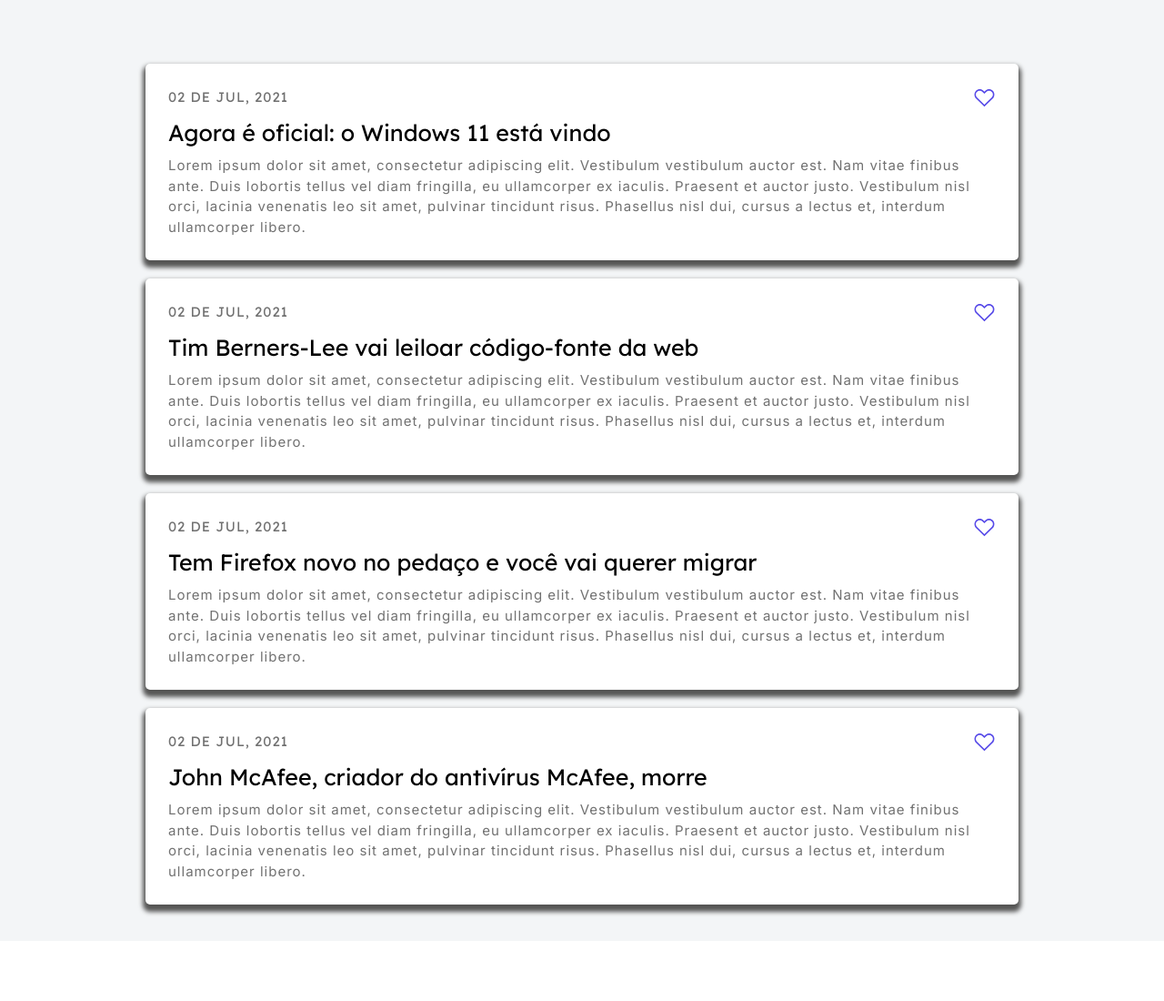
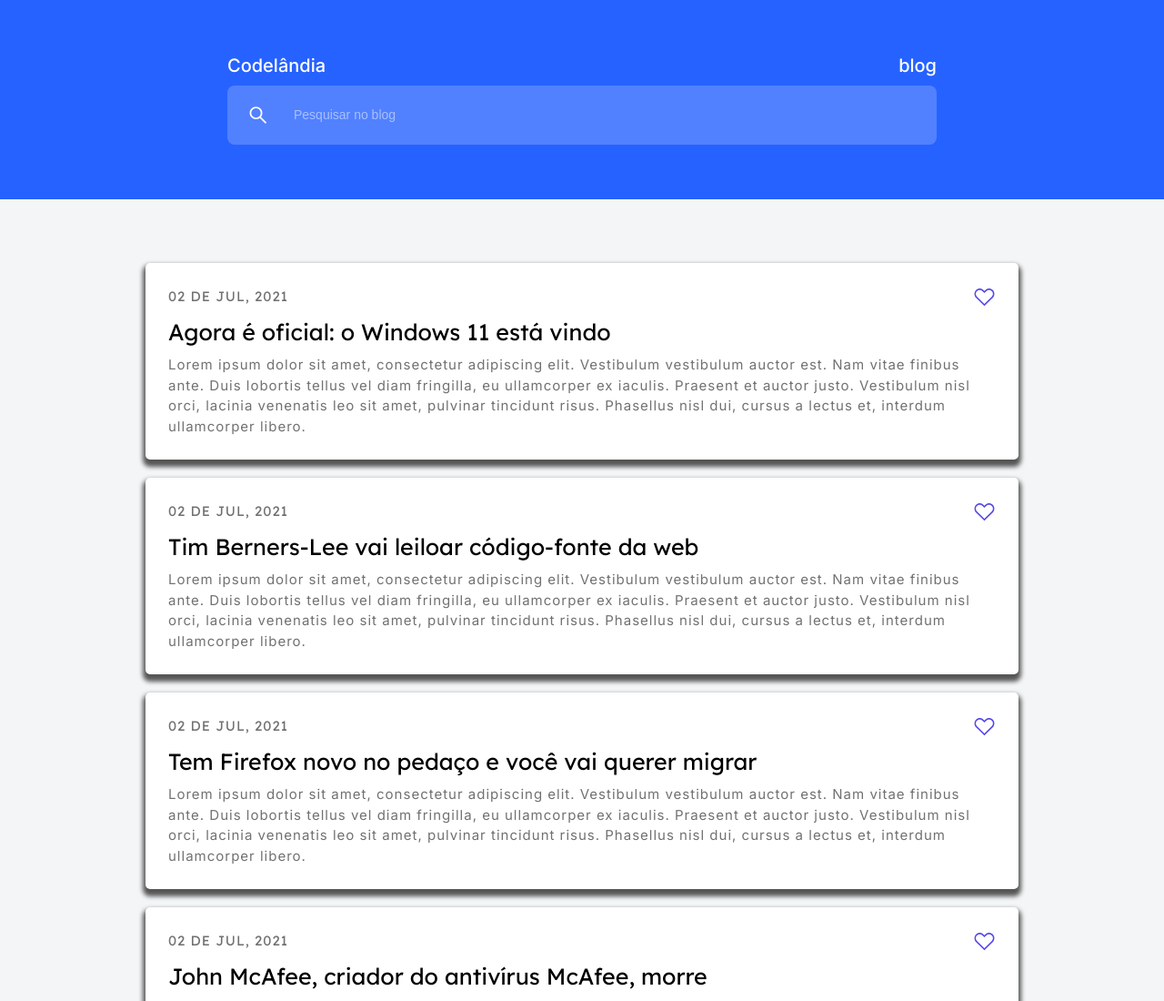
Before and after one commit to GeovanneDev/Desafio1_Codelandia, a plain HTML site: page index.html in a window 1280 px wide. Shown: the top 1100 px of the page at 91% size. Before the commit the page ends 1034 px from the top, so only its background shows below. Drawn offline with nearby package versions, Linux system fonts and the light colour scheme.

Commit message:
header adicionado

```diff
--- a/SRC/style.css
+++ b/SRC/style.css
@@ -10,9 +10,10 @@
 :root {
     font-size: 62.5%;
     --background: #f3f5f7;
+    --background-secondary: #2662ff;
     --color-primary: #1a202c;
     --color-secondary: #ffff;
-    --color-text:#717171
+    --color-text: #717171
 }
 
 
@@ -40,8 +41,93 @@
     margin-block: 2rem;
 }
 
-.l-main{
+.l-main {
     width: 100%;
+}
+
+
+
+.l-header {
+    background: var(--background-secondary);
+    flex-flow: row wrap;
+    display: flex;
+    flex-direction: column;
+    justify-content: center;
+    align-items: center;
+}
+
+.content-header {
+    display: flex;
+    flex-direction: column;
+    align-items: column;
+
+    width: 100%;
+    max-width: 90em;
+
+
+    width: min(100dvw - 2rem, 96rem);
+
+    padding: 6rem;
+}
+
+.l-header__title {
+    display: flex;
+    justify-content: space-between;
+
+    color: var(--color-secondary)
+}
+
+.l-header__title p {
+    font-size: 2rem
+}
+
+
+
+.l-header__search {
+    display: flex;
+    align-items: center;
+
+    height: 4em;
+    width: 100%;
+
+    padding: 2.2em;
+    gap: 1.4em;
+
+    background: rgba(255, 255, 255, 0.2);
+
+    border-radius: .8rem;
+
+    margin-top: 1em;
+}
+
+.input-search {
+    background-color: transparent;
+    border: none;
+    width: 100%;
+
+    padding: 1em;
+}
+
+
+.input-search::placeholder {
+    font-size: 1.4rem;
+    font-weight: 300;
+
+    color: rgba(255, 255, 255, 0.5);
+}
+
+@media screen and (min-width: 48em) {
+    .l-header .content {
+        gap: 7.3em;
+    }
+
+    .l-header__title {
+        font-size:2em;
+    }
+
+    .l-header__search {
+        height: 6.5em;
+    }
 }
 
 
@@ -82,14 +168,14 @@
     border-radius: 0.5em;
 }
 
-.list-itens h1{
+.list-itens h1 {
     font-size: 2.5rem;
     font-family: 'Lexend', sans-serif;
     font-weight: 400;
- /*    text-transform: uppercase; */
+    /*    text-transform: uppercase; */
 }
 
-.list-itens p{
+.list-itens p {
     font-size: 1.5rem;
     color: var(--color-text);
     font-weight: 400;
@@ -97,13 +183,13 @@
     letter-spacing: 1px;
 }
 
-.list-itens header{
+.list-itens header {
     display: flex;
     justify-content: space-between;
     align-items: center;
 }
 
-.list-itens header p{
+.list-itens header p {
     font-family: 'Lexend', sans-serif;
     font-size: 1.5rem;
     text-transform: uppercase;
--- a/index.html
+++ b/index.html
@@ -11,6 +11,31 @@
 
 <body>
     <div id="app-container">
+        <!--=HEADER=-->
+        <header class="l-header">
+            <div class="content-header">
+                <div class="l-header__title">
+                    <p>
+                        Codelândia
+                    </p>
+                    <p>
+                        blog
+                    </p>
+                </div>
+
+                <form class="l-header__search">
+                    <svg width="25" height="25" viewBox="0 0 30 30" fill="none" xmlns="http://www.w3.org/2000/svg">
+                        <path
+                            d="M26.6484 25.0342L19.04 17.4258C20.2207 15.8994 20.8594 14.0332 20.8594 12.0703C20.8594 9.7207 19.9424 7.51758 18.2842 5.85645C16.626 4.19531 14.417 3.28125 12.0703 3.28125C9.72363 3.28125 7.51465 4.19824 5.85645 5.85645C4.19531 7.51465 3.28125 9.7207 3.28125 12.0703C3.28125 14.417 4.19824 16.626 5.85645 18.2842C7.51465 19.9453 9.7207 20.8594 12.0703 20.8594C14.0332 20.8594 15.8965 20.2207 17.4229 19.043L25.0313 26.6484C25.0536 26.6708 25.08 26.6885 25.1092 26.7006C25.1384 26.7126 25.1696 26.7189 25.2012 26.7189C25.2327 26.7189 25.264 26.7126 25.2931 26.7006C25.3223 26.6885 25.3488 26.6708 25.3711 26.6484L26.6484 25.374C26.6708 25.3517 26.6885 25.3252 26.7006 25.2961C26.7126 25.2669 26.7189 25.2357 26.7189 25.2041C26.7189 25.1725 26.7126 25.1413 26.7006 25.1121C26.6885 25.083 26.6708 25.0565 26.6484 25.0342ZM16.7109 16.7109C15.4688 17.9502 13.8223 18.6328 12.0703 18.6328C10.3184 18.6328 8.67188 17.9502 7.42969 16.7109C6.19043 15.4688 5.50781 13.8223 5.50781 12.0703C5.50781 10.3184 6.19043 8.66895 7.42969 7.42969C8.67188 6.19043 10.3184 5.50781 12.0703 5.50781C13.8223 5.50781 15.4717 6.1875 16.7109 7.42969C17.9502 8.67188 18.6328 10.3184 18.6328 12.0703C18.6328 13.8223 17.9502 15.4717 16.7109 16.7109Z"
+                            fill="white" />
+                    </svg>
+
+                    <input type="text" class="input-search" placeholder="Pesquisar no blog">
+                </form>
+            </div>
+        </header>
+        <!--=HEADER=-->
+
         <!--=MAIN=-->
         <main class="wrapper l-main">
             <div class="container content__list">
```
